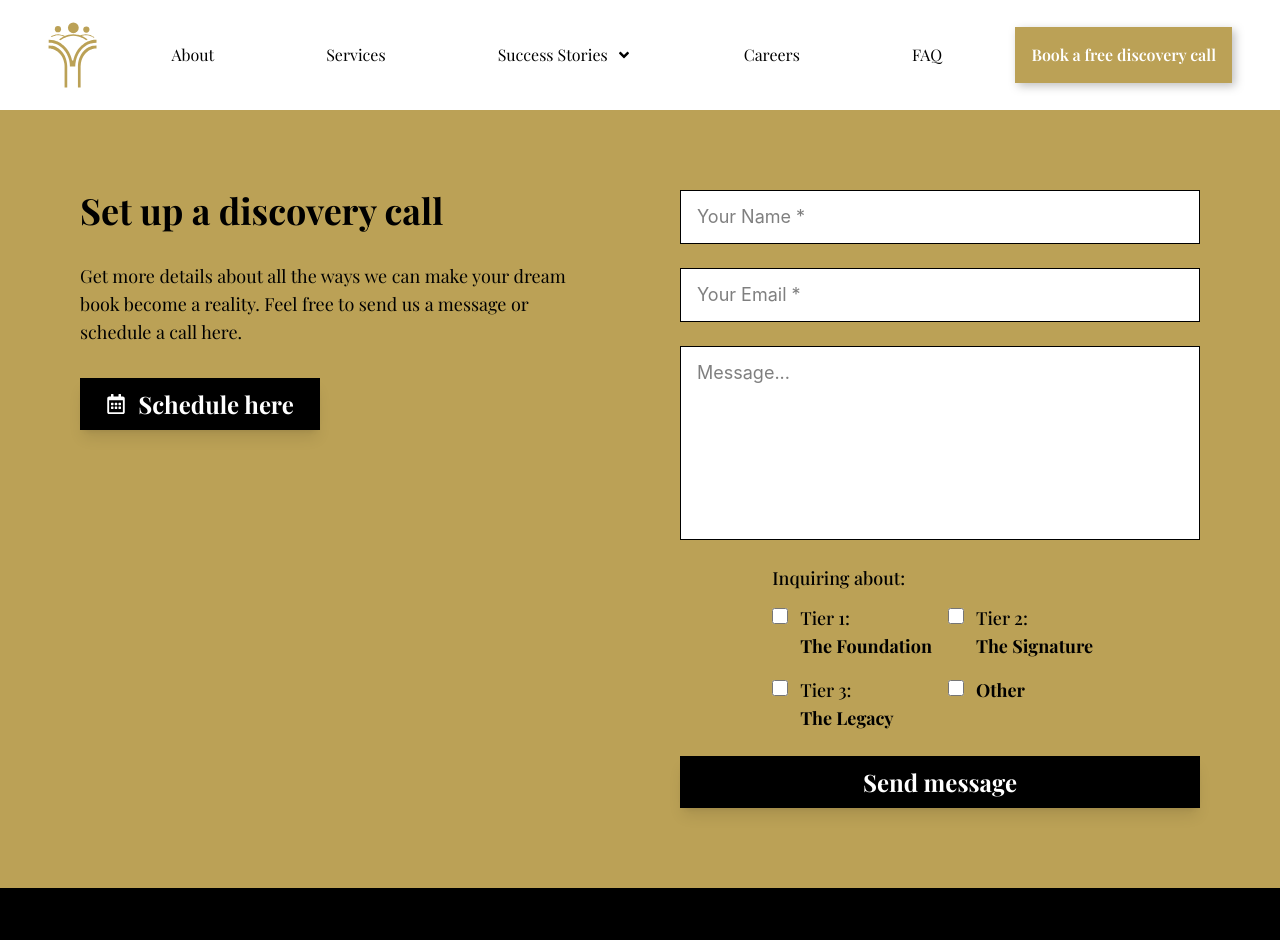
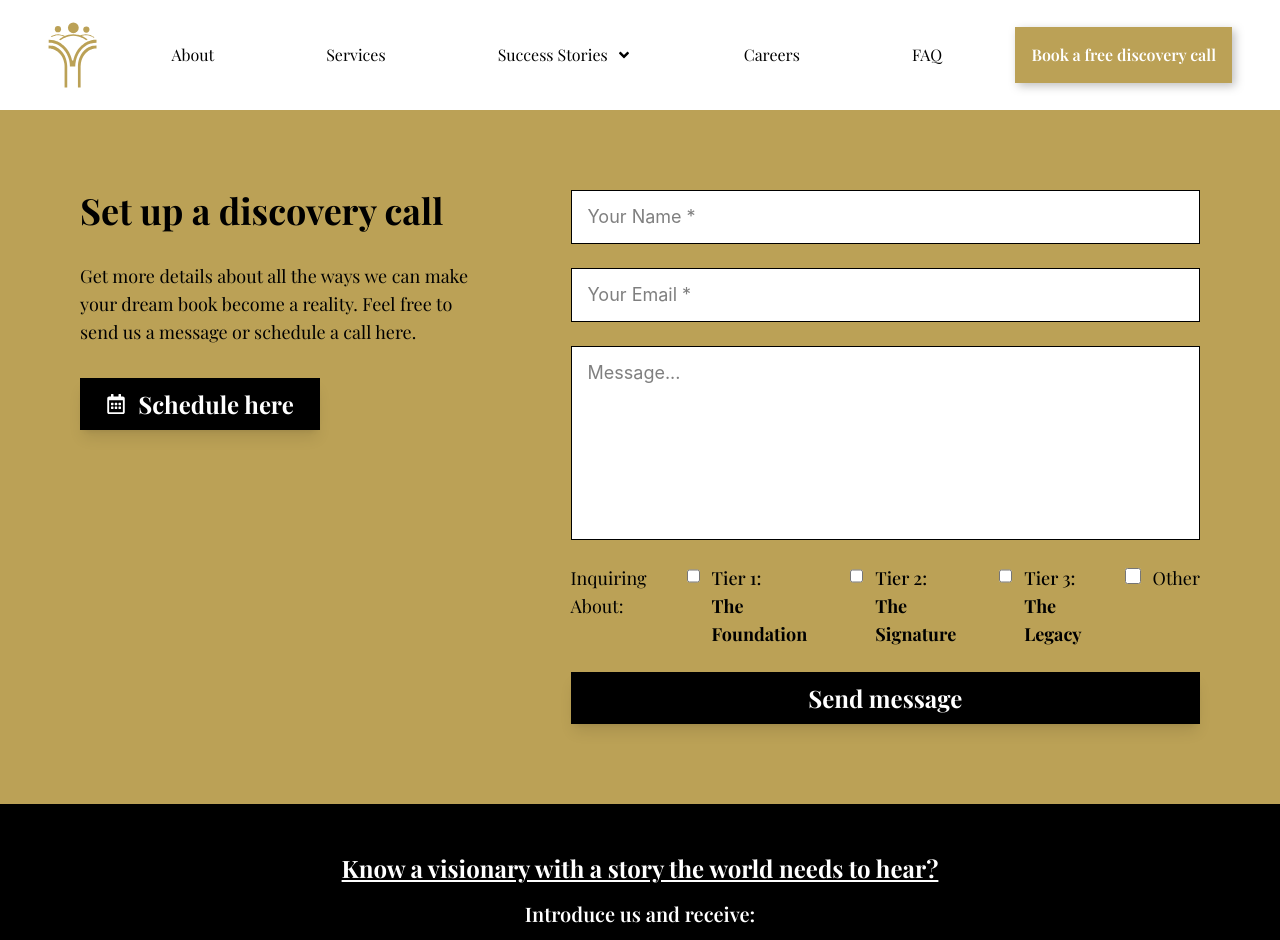
Before and after one commit to YourBookTeam/YBT_Website, a React (Vite) app in the folder ybt_website/: page /YBT_Website/contact in a window 1280 px wide. Shown: the top 940 px of the page. Built offline with nearby package versions, Linux system fonts and the light colour scheme; a web font is replaced by a local one.

Commit message:
added responsiveness to inquiry boxes

```diff
--- a/ybt_website/src/components/contact/InquiryField.jsx
+++ b/ybt_website/src/components/contact/InquiryField.jsx
@@ -1,8 +1,9 @@
 const InquiryField = ({ inquiryTypes, handleCheckboxChange }) => {
   return (
     <div className="space-y-3">
-        <p className="font-medium">Inquiring about:</p>
-        <div className="grid grid-cols-2 gap-4">
+        <p className="font-medium md:hidden">Inquiring About:</p>
+        <div className="grid grid-cols-2 gap-4 sm:flex md:gap-10">
+            <p className="hidden md:flex">Inquiring About:</p>
             <label className="flex items-start gap-3 cursor-pointer">
                 <input
                     type="checkbox"
@@ -54,7 +55,7 @@ const InquiryField = ({ inquiryTypes, handleCheckboxChange }) => {
                     className="w-4 h-4 border-gray-300 rounded focus:ring-amber-500 mt-1"
                 />
                 <div className="text-gray-700">
-                <div className="font-bold">Other</div>
+                    <div>Other</div>
                 </div>
             </label>
         </div>
--- a/ybt_website/src/components/contact/ReferralBanner.jsx
+++ b/ybt_website/src/components/contact/ReferralBanner.jsx
@@ -4,24 +4,24 @@ const ReferralBanner = () => {
         <div className="container mx-auto px-4 py-12 text-center">
           <div className="max-w-4xl mx-auto">
 
-            <p className="text-white text-xl md:text-2xl lg:text-3xl font-bold underline mb-8 xl:mb-4">
+            <p className="text-white text-xl md:text-2xl font-bold underline mb-8 xl:mb-4">
               Know a visionary with a story the world needs to hear?
             </p>
 
-            <p className="text-white text-lg md:text-xl lg:text-2xl font-semibold mb-4">
+            <p className="text-white text-lg md:text-xl font-semibold mb-4">
               Introduce us and receive:
             </p>
 
             <div className="lg:grid lg:grid-cols-5 lg:gap-4 items-center flex flex-col lg:flex-row">
 
               <div className="col-span-2 text-white text-md md:text-xl lg:text-2xl text-right whitespace-nowrap">
-                <span className="text-gold font-bold text-md md:text-xl lg:text-2xl">10% of</span> the final project fee
+                <span className="text-gold font-bold">10% of</span> the final project fee
               </div>
 
               <p className="text-white text-md md:text-xl lg:text-2xl text-center">or</p>
 
               <div className="col-span-2 text-white text-md md:text-xl lg:text-2xl text-left whitespace-nowrap">
-                <span className="text-gold font-bold text-md md:text-xl lg:text-2xl">10% off</span>{" "} your own custom book project
+                <span className="text-gold font-bold">10% off</span>{" "} your own custom book project
               </div>
 
             </div>
```
Lines whose indentation alone changed are shown as unchanged.
